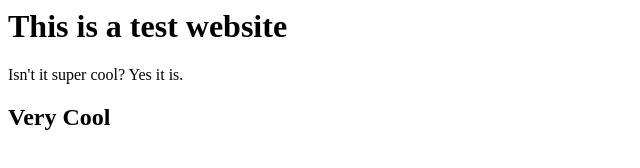
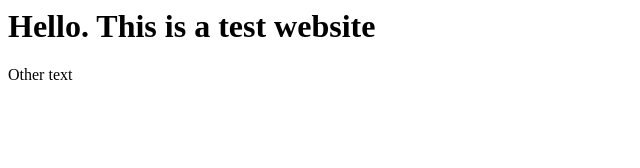
Before and after one commit to heiwad/heiwad.github.io, a plain HTML site: page index.html in a window 1280 px wide. Shown: the whole page, without its empty margins (0-640 px from the left). Drawn offline with Linux system fonts and the light colour scheme.

Commit message:
Update index.html

```diff
--- a/index.html
+++ b/index.html
@@ -1,12 +1,7 @@
 <html>
-<head>
-<title> Test Website</title>
-</head>
+  <head> <link rel="stylesheet" type="text/css" href="style.css"></head>
 <body>
-<h1> This is a test website </h1>
-
-<p> Isn't it super cool? Yes it is.
-<h2> Very Cool</h2>
-
+<h1> Hello. This is a test website </h1>
+<p> Other text</p>
 </body>
 </html>
```
